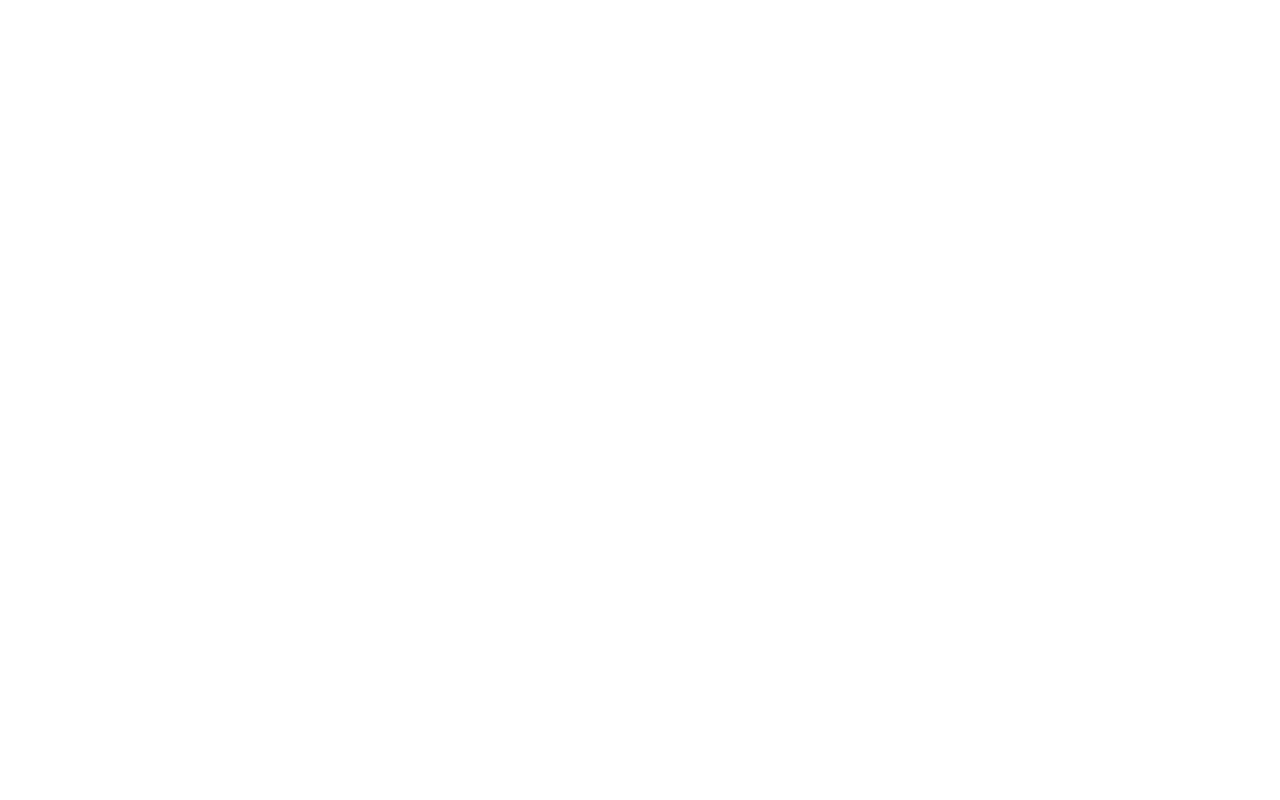
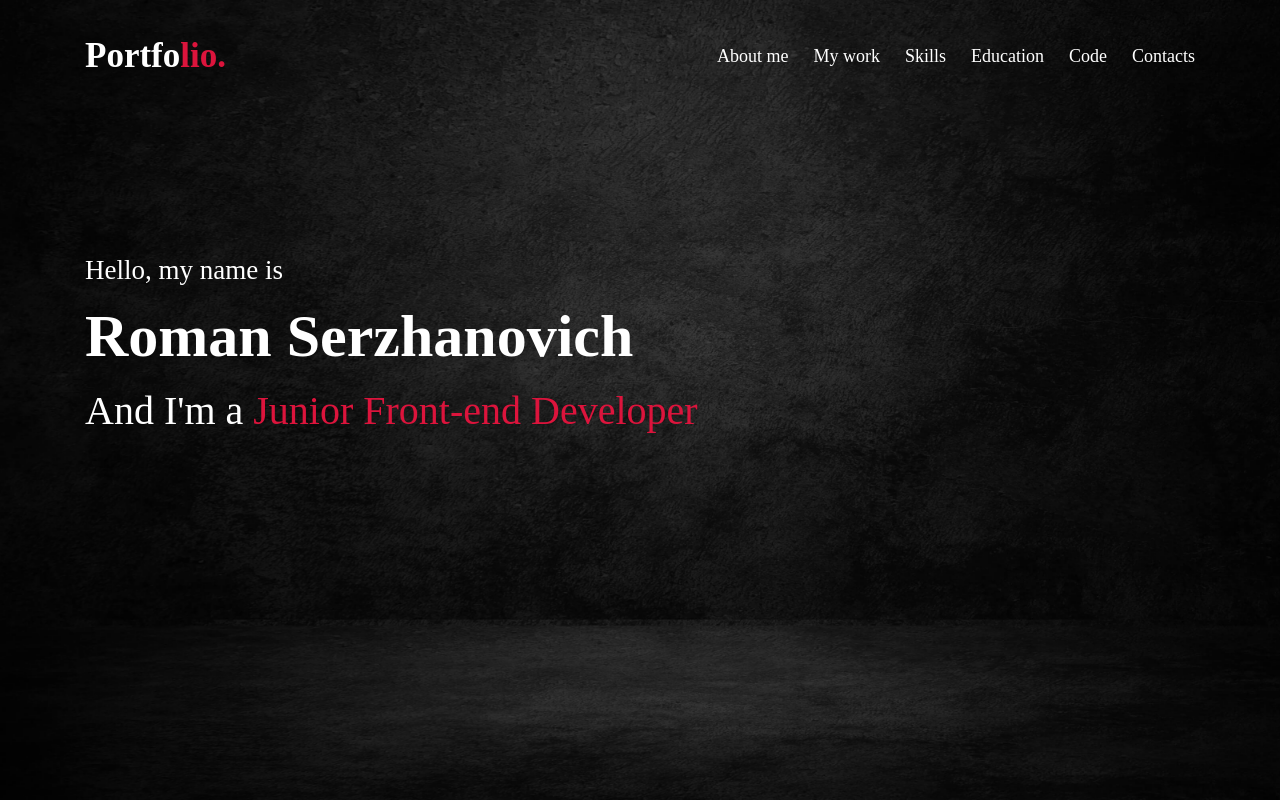
Before and after one commit to SeroffiM/SeroffiM-rsschool-cv, a plain HTML site: page index.html in a window 1280 px wide. Drawn offline with Linux system fonts and the light colour scheme.

Commit message:
feat: add header

```diff
--- a/index.html
+++ b/index.html
@@ -8,6 +8,53 @@
   <link href="style.css" rel="stylesheet">
 </head>
 <body>
+  <header class="header" id="home">
+    <div class="header__menu">
+      <div class="wrapper">
+        <div class="header-wrapper">
+          <div class="header__logo">
+        <a href="#home" class="header__logo-link">
+          Portfo<span class="header__logo-span">lio.</span>
+        </a>
+        </div>
+    <div class="header__burger">
+      <span></span>
+    </div>
+    <nav class="header__nav">
+      <ul class="header__nav-list">
+        <li class="header__nav-item">
+          <a class="header__nav-link" href="#about">About me</a>
+        </li>
+        <li class="header__nav-item">
+          <a class="header__nav-link" href="#my-work">My work</a>
+        </li>
+        <li class="header__nav-item">
+          <a class="header__nav-link" href="#skills">Skills</a>
+        </li>
+        <li class="header__nav-item">
+          <a class="header__nav-link" href="#education">Education</a>
+        </li>
+        <li class="header__nav-item">
+          <a class="header__nav-link" href="#code">Code</a>
+        </li>
+        <li class="header__nav-item">
+          <a class="header__nav-link" href="#contacts">Contacts</a>
+        </li>
+      </ul>
+    </nav>
+        </div>
+      </div>
+    </div>
+    <div class="wrapper">
+    <div class="header__content">
+      <div class="header__home">
+        <p class="header__home-text header__home-text-1">Hello, my name is</p>
+        <p class="header__home-text header__home-text-2">Roman Serzhanovich</p>
+        <p class="header__home-text header__home-text-3">And I'm a <span>Junior Front-end Developer</span></p>
+      </div>
+    </div>
+    </div>
+  </header>
   <script src="index.js"></script>
 </body>
 </html>
--- a/style.css
+++ b/style.css
@@ -0,0 +1,171 @@
+:root {
+  --red-color: crimson
+}
+
+*,
+*::before,
+*::after {
+  box-sizing: border-box;
+}
+
+/* Убираем внутренние отступы */
+ul[class],
+ol[class] {
+  padding: 0;
+}
+
+/* Убираем внешние отступы */
+body,
+h1,
+h2,
+h3,
+h4,
+p,
+ul[class],
+ol[class],
+li,
+figure,
+figcaption,
+blockquote,
+dl,
+dd {
+  margin: 0;
+}
+
+/* Выставляем основные настройки по-умолчанию для body */
+body {
+  min-height: 100vh;
+  scroll-behavior: smooth;
+  text-rendering: optimizeSpeed;
+  line-height: 1.5;
+}
+
+/* Удаляем стандартную стилизацию для всех ul и il, у которых есть атрибут class*/
+ul[class],
+ol[class] {
+  list-style: none;
+}
+
+/* Элементы a, у которых нет класса, сбрасываем до дефолтных стилей */
+a:not([class]) {
+  text-decoration-skip-ink: auto;
+}
+
+/* Упрощаем работу с изображениями */
+img {
+  max-width: 100%;
+  display: block;
+}
+
+/* Указываем понятную периодичность в потоке данных у article*/
+article > * + * {
+  margin-top: 1em;
+}
+
+/* Наследуем шрифты для инпутов и кнопок */
+input,
+button,
+textarea,
+select {
+  font: inherit;
+}
+html{
+  scroll-behavior: smooth;
+}
+/* custom scroll bar */
+::-webkit-scrollbar {
+  width: 10px;
+}
+::-webkit-scrollbar-track {
+  background: #f1f1f1;
+}
+::-webkit-scrollbar-thumb {
+  background: #888;
+}
+::-webkit-scrollbar-thumb:hover {
+  background: #555;
+}
+
+.wrapper {
+  max-width: 1140px;
+  padding: 0 15px;
+  margin: 0 auto;
+}
+.header {
+  background: url(img/background.jpg) no-repeat center;
+  height: 100vh;
+  min-height: 500px;
+  background-size: cover;
+  background-attachment: fixed;
+}
+.header__burger-menu {
+  display: none;
+}
+.header__menu {
+  position: fixed;
+  z-index: 999;
+  width: 100%;
+  padding: 30px 0;
+  transition: all .3s ease;
+}
+.header__menu.sticky {
+  background: var(--red-color);
+  padding: 15px 0;
+}
+.header-wrapper {
+  display: flex;
+  justify-content: space-between;
+  align-items: center;
+}
+
+.header__nav-list {
+  display: flex;
+}
+.header__nav-link {
+  font-family: Montserrat;
+  margin-left: 25px;
+  transition: color .3s ease;
+  font-size: 18px;
+  font-weight: 500;
+  color: #fff;
+  text-decoration: none;
+}
+.header__nav-link:hover {
+  color: var(--red-color);
+}
+.header__logo-link{
+  color: #fff;
+  text-decoration: none;
+  font-family: Montserrat;
+  font-size: 35px;
+  font-weight: 600;
+}
+
+.header__logo-link span{
+  transition: color .3s ease;
+  color: var(--red-color);
+}
+.header__logo-link span.active {
+  color: #fff;
+}
+.header__content {
+  padding-top: 250px;
+}
+.header__home-text{
+  color: #fff;
+  font-family: Montserrat;
+}
+.header__home-text-1{
+  font-size: 27px;
+}
+.header__home-text-2{
+  font-size: 60px;
+  font-weight: 600;
+}
+.header__home-text-3{
+  font-weight: 500;
+  font-size: 40px;
+}
+.header__home-text-3 span {
+  color: var(--red-color);
+}
```
Also changed, not shown: img/background.jpg (added).
